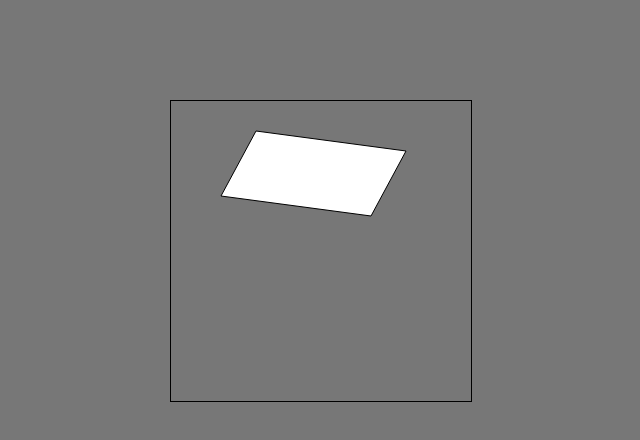
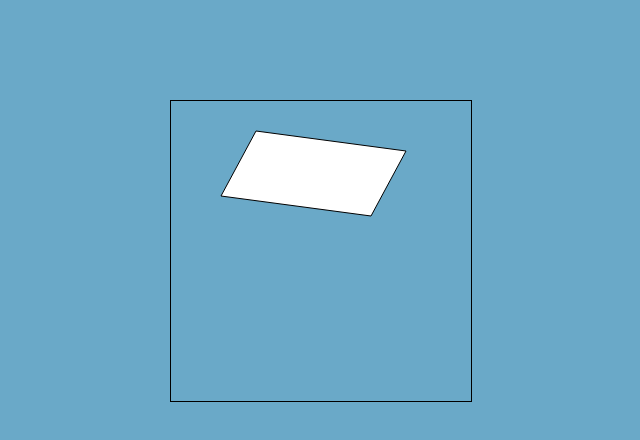
Before and after one commit to SpenserL/CanvasAssignment, a plain HTML site: page index.html in a window 1280 px wide. Shown: the whole page, without its empty margins (319-959 px from the left). Drawn offline with Linux system fonts and the light colour scheme.

Commit message:
Change BG colour

```diff
--- a/styles.css
+++ b/styles.css
@@ -1,7 +1,7 @@
 body {
     margin: 0;
     padding: 0;
-    background-color: #777;
+    background-color: #6AA9C8;
     font-family: times;
 }
 /* Seems to stretch canvas to incorrect size
```
